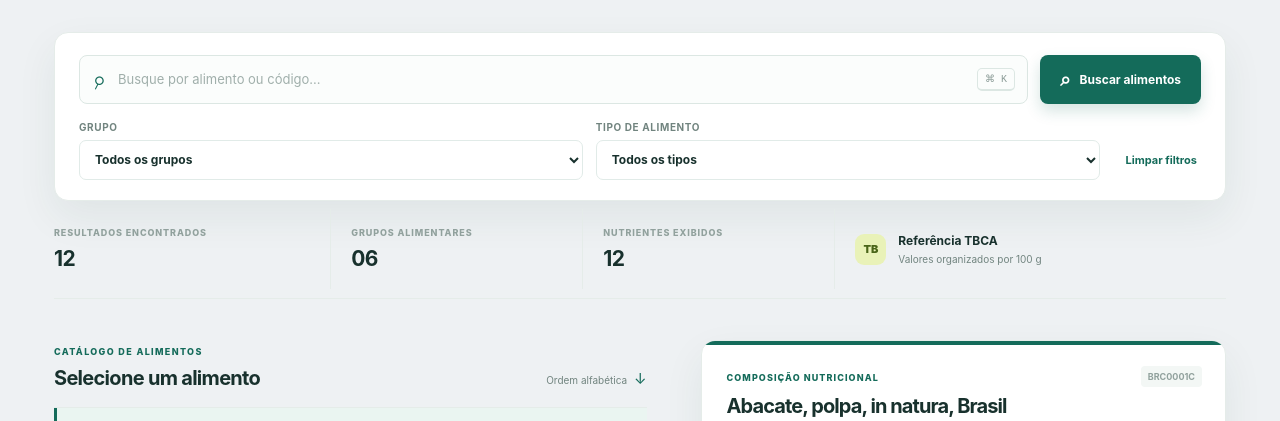
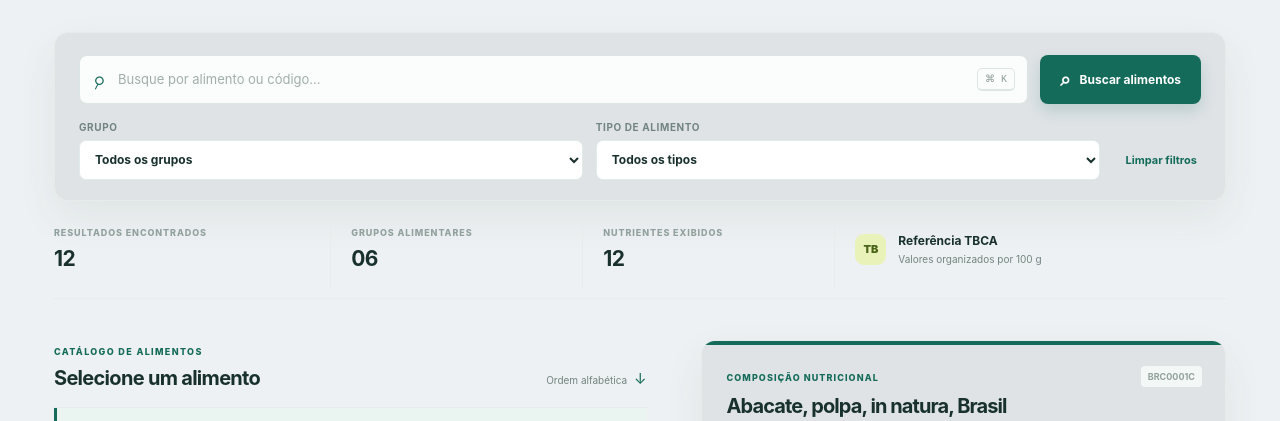
Before and after one commit to hgl23rj/foodplan, a website: page index.html in a window 1280 px wide. Shown: the part 362-783 px from the top of the page. Drawn offline with Linux system fonts and the light colour scheme.

Commit message:
Change surface color from white to light gray

```diff
--- a/styles.css
+++ b/styles.css
@@ -4,7 +4,7 @@
   --soft-muted: #91a19d;
   --line: #e5ece9;
   --canvas: #eef1f3;
-  --surface: #ffffff;
+  --surface: #dfe3e6;
   --teal: #146b5a;
   --teal-deep: #0b5547;
   --teal-soft: #dff1eb;
```
